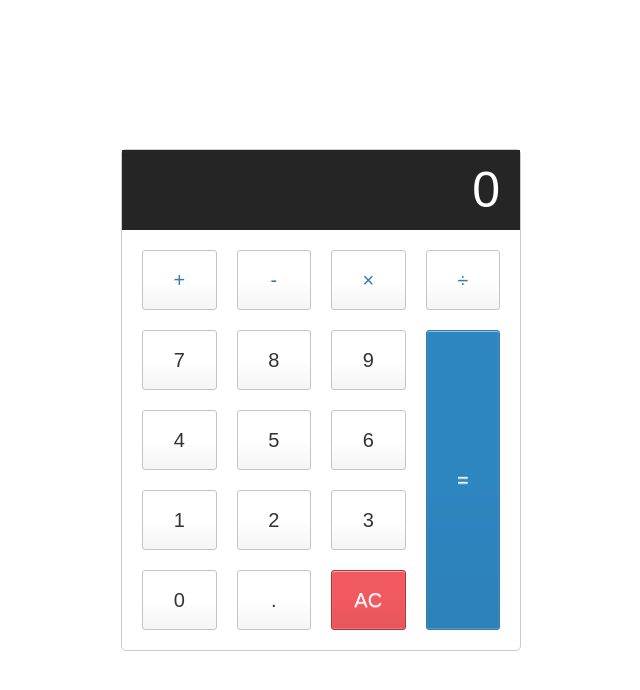
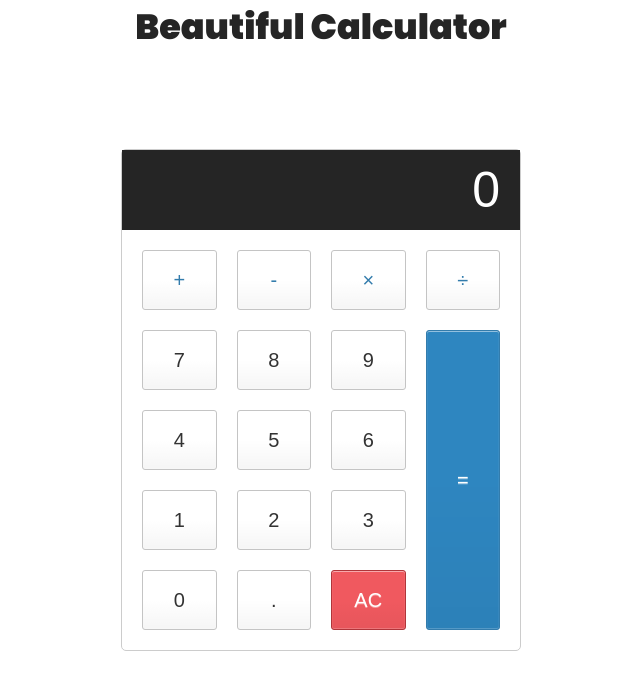
Before and after one commit to Douglas-Strey/calculator, a plain HTML site: page index.html in a window 1280 px wide. Shown: the whole page, without its empty margins (319-959 px from the left). Drawn offline with nearby package versions, Linux system fonts and the light colour scheme.

Commit message:
Beautiful Calculator

```diff
--- a/index.html
+++ b/index.html
@@ -12,6 +12,10 @@
 </head>
 
 <body>
+    <div>
+        <h1>Beautiful Calculator</h1>
+    </div>
+
     <div class="calculator">
 
         <input type="text" class="calculator-screen" value="" disabled />
--- a/style.css
+++ b/style.css
@@ -1,3 +1,5 @@
+@import url("https://fonts.googleapis.com/css2?family=Poppins:ital,wght@0,100;0,200;0,300;0,400;0,500;0,600;0,700;0,800;0,900;1,100;1,200;1,300;1,400;1,500;1,600;1,700;1,800;1,900&display=swap");
+
 :root {
     --blue-color: #337cac;
     --blue-color-2: #2e86c0;
@@ -22,6 +24,14 @@ html {
   margin: 0;
   padding: 0;
   box-sizing: inherit;
+}
+
+div h1 {
+  font-family: 'Poppins', sans-serif;
+  text-align: center;
+  font-size: 3.5rem;
+  color: var(--black-color);
+  font-weight: 900;
 }
 
 .calculator {
```
